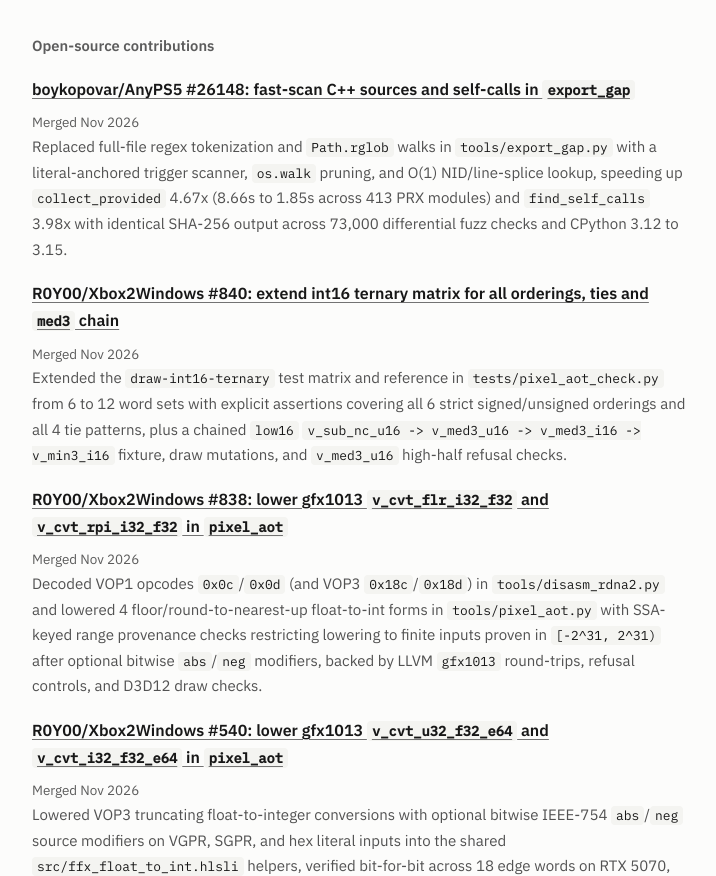
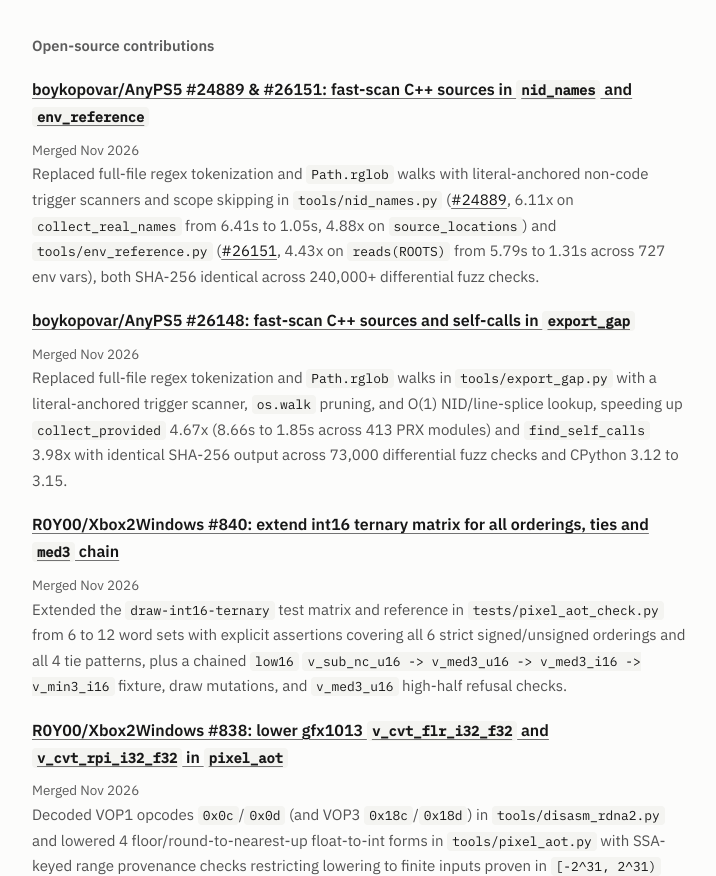
Before and after one commit to alexander-src/alexander-src.github.io, a plain HTML site: page index.html in a window 1280 px wide. Shown: the part 1368-2244 px from the top of the page, without its empty margins (278-994 px from the left). Drawn offline with Linux system fonts and the light colour scheme.

Commit message:
chore: sync merged AnyPS5 #24889 and #26151 PRs (30 merged total)

```diff
--- a/assets/profile.js
+++ b/assets/profile.js
@@ -18,6 +18,20 @@ window.PORTFOLIO_PROFILE = {
    * Each entry requires: repo, prNumber, title, url, impact.
    */
   mergedPullRequests: [
+    {
+      repo: "boykopovar/AnyPS5",
+      prNumber: 24889,
+      title: "perf(tools): scan non-code tokens and skip ignored scopes in nid_names",
+      url: "https://github.com/boykopovar/AnyPS5/pull/24889",
+      impact: "Replaced full-file CPP_TOKEN tokenization in tools/nid_names.py with literal-anchored non-code trigger scanners and brace-scope skipping, speeding up collect_real_names 6.11x (6.41s to 1.05s across 47,745 items) and source_locations 4.88x (5.77s to 1.18s) with identical SHA-256 outputs."
+    },
+    {
+      repo: "boykopovar/AnyPS5",
+      prNumber: 26151,
+      title: "perf(tools): fast-scan C++ sources and readers in env_reference",
+      url: "https://github.com/boykopovar/AnyPS5/pull/26151",
+      impact: "Cut env_reference.reads(ROOTS) 4.43x (5.79s to 1.31s across 727 documented env vars) using os.walk pruning, a literal-anchored C++ trigger scanner, and anchored constant/reader matching with SHA-256 identical output and 0/240,000 differential fuzz mismatches."
+    },
     {
       repo: "boykopovar/AnyPS5",
       prNumber: 26148,
--- a/index.html
+++ b/index.html
@@ -110,6 +110,15 @@
       <section class="section" id="oss">
         <h2>Open-source contributions</h2>
         <ul class="item-list">
+          <li>
+            <div class="note-row">
+              <h3><a href="https://github.com/boykopovar/AnyPS5/pull/24889" target="_blank" rel="noopener noreferrer">boykopovar/AnyPS5 #24889 &amp; #26151: fast-scan C++ sources in <code>nid_names</code> and <code>env_reference</code></a></h3>
+              <span class="note-date">Merged Nov 2026</span>
+            </div>
+            <p>
+              Replaced full-file regex tokenization and <code>Path.rglob</code> walks with literal-anchored non-code trigger scanners and scope skipping in <code>tools/nid_names.py</code> (<a href="https://github.com/boykopovar/AnyPS5/pull/24889" target="_blank" rel="noopener noreferrer">#24889</a>, 6.11x on <code>collect_real_names</code> from 6.41s to 1.05s, 4.88x on <code>source_locations</code>) and <code>tools/env_reference.py</code> (<a href="https://github.com/boykopovar/AnyPS5/pull/26151" target="_blank" rel="noopener noreferrer">#26151</a>, 4.43x on <code>reads(ROOTS)</code> from 5.79s to 1.31s across 727 env vars), both SHA-256 identical across 240,000+ differential fuzz checks.
+            </p>
+          </li>
           <li>
             <div class="note-row">
               <h3><a href="https://github.com/boykopovar/AnyPS5/pull/26148" target="_blank" rel="noopener noreferrer">boykopovar/AnyPS5 #26148: fast-scan C++ sources and self-calls in <code>export_gap</code></a></h3>
```
Also changed, not shown: cv.html (+3 -3 lines).
